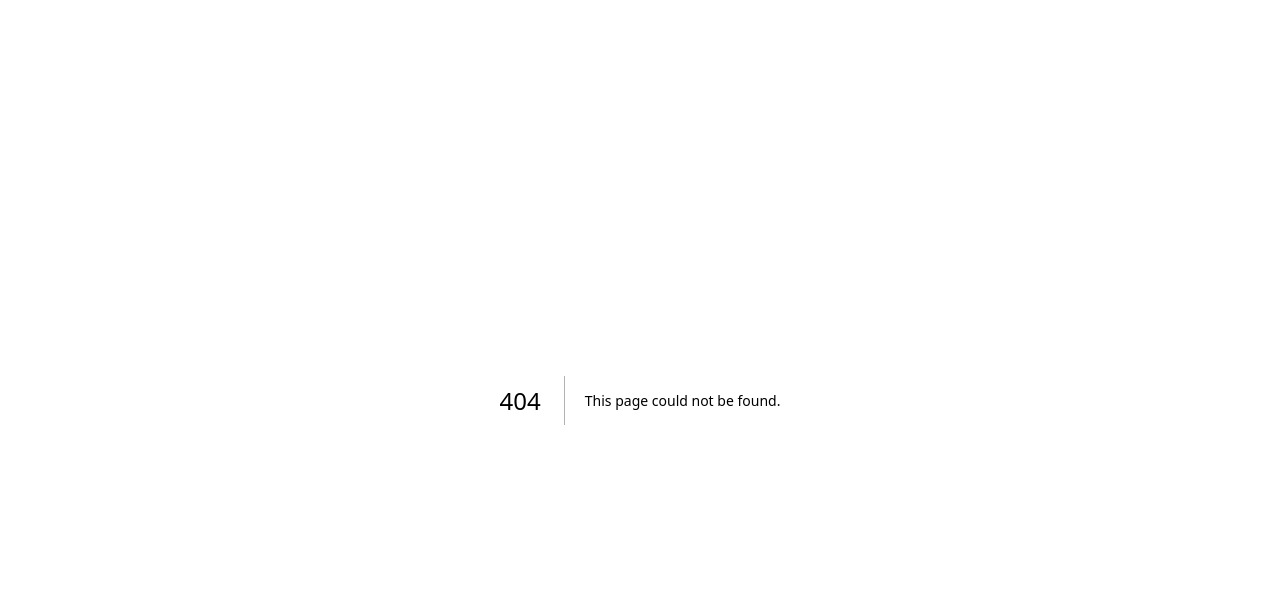
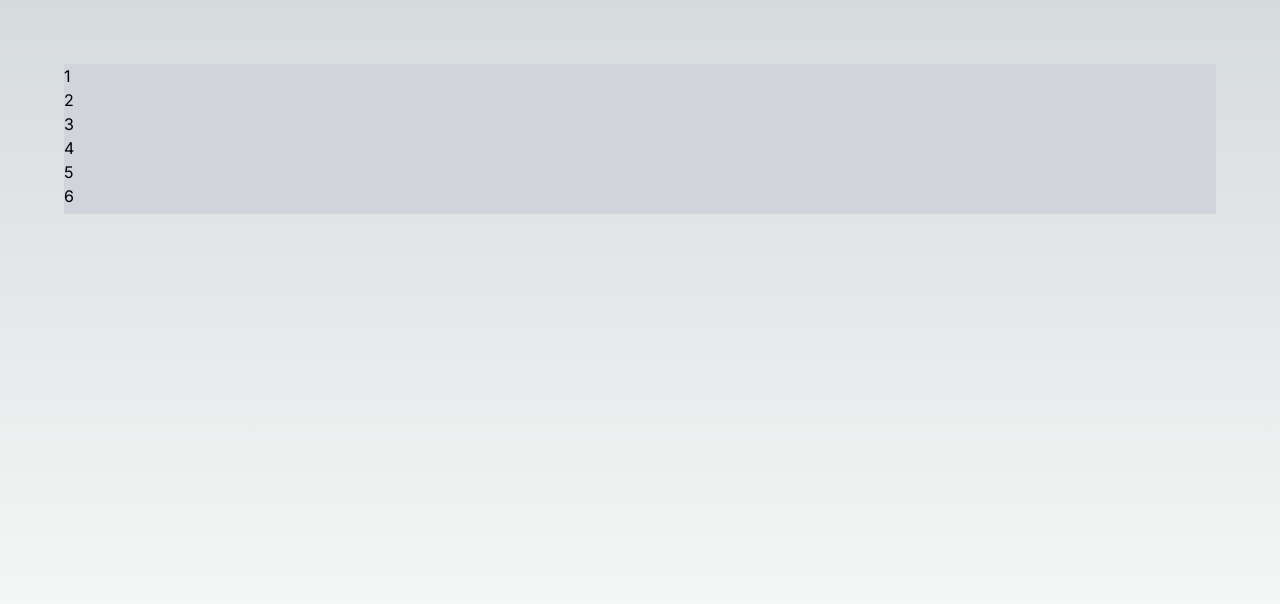
Before and after one commit to gmahima/virtual-lists, a Next.js app: page /static/virtual-own in a window 1280 px wide. Before the commit this address had no page. Shown: the top 604 px of the page. Built offline with nearby package versions, Linux system fonts and the light colour scheme.

Commit message:
add starter file for virtual-own

```diff
--- /dev/null
+++ b/src/app/static/virtual-own/page.tsx
@@ -0,0 +1,62 @@
+"use client";
+import {useEffect} from "react";
+import {FixedSizeList as List} from "react-window";
+
+export default function Static() {
+  const items = [
+    "1",
+    "2",
+    "3",
+    "4",
+    "5",
+    "6",
+    "7",
+    "8",
+    "9",
+    "10",
+    "11",
+    "12",
+    "13",
+    "14",
+    "15",
+    "16",
+    "17",
+    "18",
+    "19",
+    "20",
+    "21",
+    "22",
+    "23",
+    "24",
+    "25",
+    "26",
+    "27",
+    "28",
+    "29",
+    "30",
+    "31",
+    "32",
+    "33",
+    "34",
+    "35",
+    "36",
+    "37",
+    "38",
+    "39",
+    "40",
+  ];
+  const Item = ({data, style = {}}) => {
+    return <li style={style}>{data}</li>;
+  };
+  return (
+    <div className="h-screen p-16">
+      <ul
+        className="bg-gray-300 overflow-auto h-[150px]"
+      >
+        {items.map((item) => (
+          <Item key={item} data={item}></Item>
+        ))}
+      </ul>
+    </div>
+  );
+}
```
Also changed, not shown: src/app/static/virtual-react-window/page.tsx (renamed from src/app/static/virtual/page.tsx).
